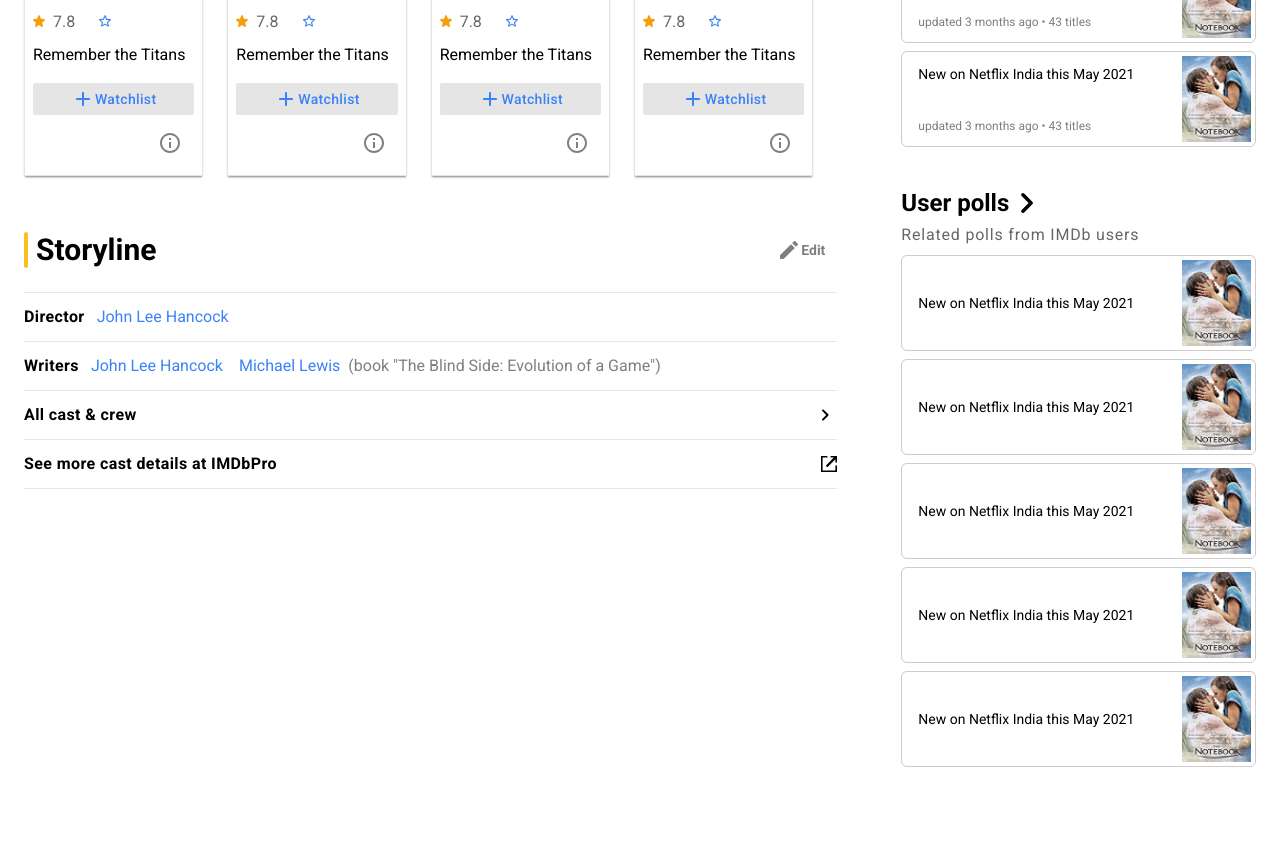
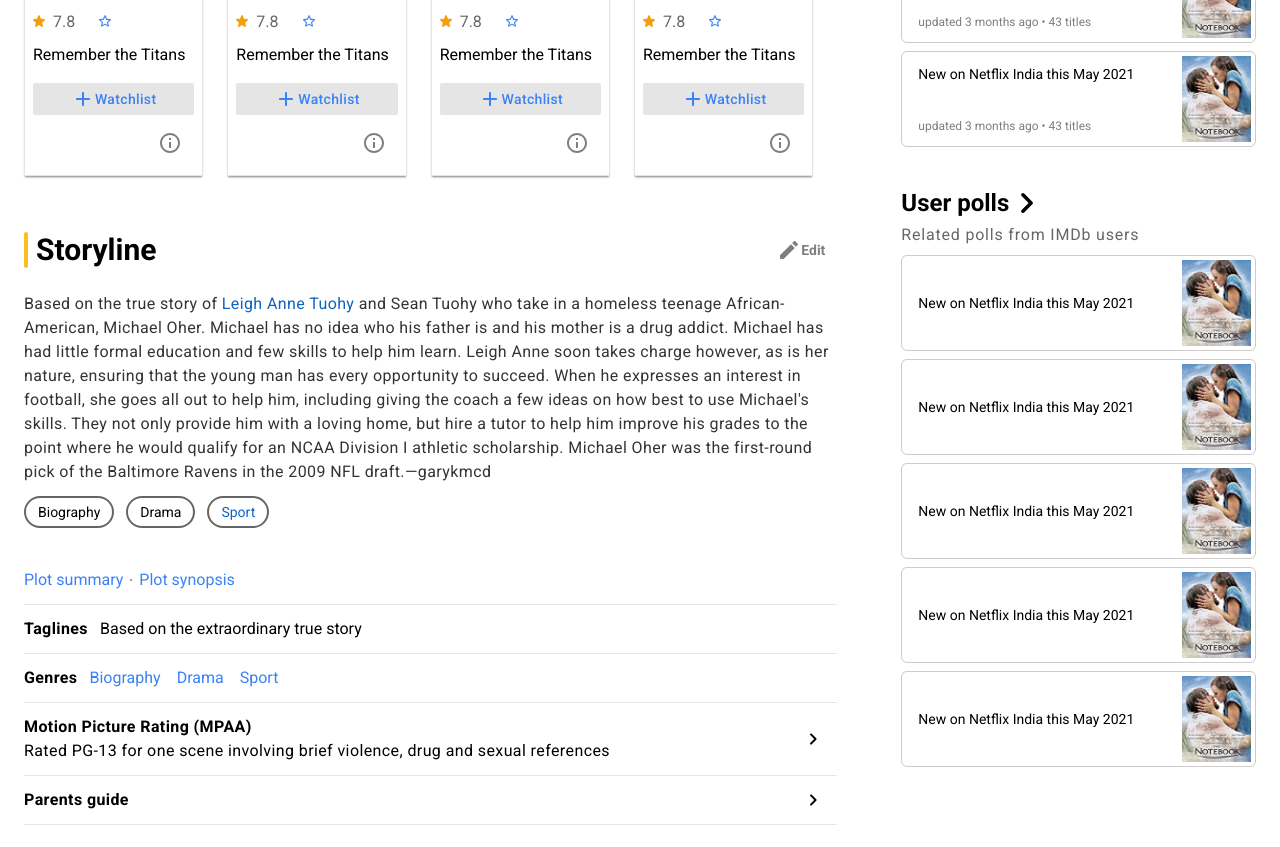
Before and after one commit to oscar-soto/IMDb-test, a plain HTML site: page index.html in a window 1280 px wide. Shown: the part 2862-3709 px from the top of the page. Before the commit the page ends 3685 px from the top, so only its background shows below. Drawn offline with nearby package versions, Linux system fonts and the light colour scheme.

Commit message:
Storyline section

```diff
--- a/assets/style/style.css
+++ b/assets/style/style.css
@@ -22,6 +22,10 @@ html {
   background-color: #fff;
   border-radius: 50%;
   opacity: 0.5;
+}
+
+.point-list.op-b .points::before {
+  background-color: black;
 }
 
 .point-list.op-1 .points::before {
@@ -265,12 +269,16 @@ section.hero .meta__credit--items .content svg {
   box-shadow: 0 2px 2px -1px rgba(0, 0, 0, 0.5);
 }
 
-.page-content .like__meta .meta__resume a{
+.page-content .story__meta .meta__resume a{
   color: #0e63be;
 }
 
-.page-content .like__meta .meta__resume a:hover {
+.page-content .story__meta .meta__resume a:hover {
   text-decoration: underline;
+}
+
+.page-content .story__meta .meta__plot ul li:last-child {
+  color: #0e63be;
 }
 
 
--- a/index.html
+++ b/index.html
@@ -1244,7 +1244,7 @@
           </section>
 
           <!-- Storyline -->
-          <section class="like text-opacity-80 mb-4 py-5">
+          <section class="story text-opacity-80 mb-4 py-5">
             <div class="content__title mb-6 flex justify-between items-center">
               <h3 class="text-3xl pl-3 relative flex items-center font-semibold">
                 Storyline
@@ -1260,34 +1260,72 @@
               </div>
             </div>
 
-            <div class="cast__meta w-full">
+            <div class="story__meta w-full">
               <div class="meta__credit">
+                <!-- Storyline Resumen -->
+                <div class="meta__resume mb-3 tracking-wide text-black text-opacity-80">
+                  <p >Based on the true story of <a href="#">Leigh Anne Tuohy</a> and Sean Tuohy who take in a homeless teenage African-American, Michael Oher. Michael has no idea who his father is and his mother is a drug addict. Michael has had little formal education and few skills to help him learn. Leigh Anne soon takes charge however, as is her nature, ensuring that the young man has every opportunity to succeed. When he expresses an interest in football, she goes all out to help him, including giving the coach a few ideas on how best to use Michael's skills. They not only provide him with a loving home, but hire a tutor to help him improve his grades to the point where he would qualify for an NCAA Division I athletic scholarship. Michael Oher was the first-round pick of the Baltimore Ravens in the 2009 NFL draft.—garykmcd</p>
+                </div>
+
+                <!-- Storyline Plot Btn -->
+                <div class="meta__plot mb-5">
+                  <ul class="meta__btn flex items-center mb-4">
+                    <li class="py-2 px-3 border-2 border-black mr-3 mb-2 border-opacity-60 rounded-3xl leading-3 hover:bg-black hover:bg-opacity-10 transition duration-300">
+                      <a href="#" class="text-sm leading-3">Biography</a>
+                    </li>
+                    <li class="py-2 px-3 border-2 border-black mr-3 mb-2 border-opacity-60 rounded-3xl leading-3 hover:bg-black hover:bg-opacity-10 transition duration-300">
+                      <a href="#" class="text-sm leading-3">Drama</a>
+                    </li>
+                    <li class="py-2 px-3 border-2 border-black mr-3 mb-2 border-opacity-60 rounded-3xl leading-3 hover:bg-black hover:bg-opacity-10 transition duration-300">
+                      <a href="#" class="text-sm leading-3">Sport</a>
+                    </li>
+                  </ul>
+                </div>
+
+                <!-- Storyline Plot Link-->
+                <div class="meta__plotLink">
+                  <ul class="point-list op-b flex py-3 text-blue-500">
+                    <li class="points">
+                      <a href="#" class="hover:underline">Plot summary</a>
+                    </li>
+                    <li class="points">
+                      <a href="#" class="hover:underline">Plot synopsis</a>
+                    </li>
+                  </ul>
+                </div>
+
+                <!-- Storyline Credir-->
                 <ul class="meta__credit--list">
                   <li class="meta__credit--items flex items-center border-t">
-                    <div class="title py-3 pr-3 font-semibold tracking-wide">Director</div>
+                    <div class="title py-3 pr-3 font-semibold tracking-wide">Taglines</div>
                     <ul class="meta__credit--items-content point-list flex">
-                      <li class="points text-blue-500 inline">
-                        <a href="#">John Lee Hancock</a>
+                      <li class="points inline">
+                        Based on the extraordinary true story
                       </li>
                     </ul>
                   </li>
 
-                  <li class="meta__credit--items flex items-center flex-wrap border-t">
-                    <div class="title py-3 pr-3 font-semibold tracking-wide">Writers</div>
-                    <ul class="meta__credit--items-content point-list xl:flex">
+                  <li class="meta__credit--items flex items-center border-t">
+                    <div class="title py-3 pr-3 font-semibold tracking-wide">Genres</div>
+                    <ul class="meta__credit--items-content point-list flex">
                       <li class="points text-blue-500 inline">
-                        <a href="#">John Lee Hancock</a>
+                        <a href="#">Biography</a>
                       </li>
                       <li class="points text-blue-500 inline">
-                        <a href="#">Michael Lewis</a>
-                        <span class="text-black text-opacity-50 ml-2">(book "The Blind Side: Evolution of a Game")</span>
+                        <a href="#">Drama</a>
+                      </li>
+                      <li class="points text-blue-500 inline">
+                        <a href="#">Sport</a>
                       </li>
                     </ul>
                   </li>
 
                   <li class="meta__credit--items relative flex items-center border-t">
-                    <a class="title py-3 pr-3 font-semibold tracking-wide" href="#">All cast & crew</a>
-                    <a href="" class="arrow absolute right-0">
+                    <a class="flex items-center justify-between w-full py-3 pr-3 tracking-wide" href="#">
+                      <div class="meta-item__header">
+                        <div class="title font-semibold">Motion Picture Rating (MPAA)</div>
+                        <div class="description">Rated PG-13 for one scene involving brief violence, drug and sexual references</div>
+                      </div>
                       <svg xmlns="http://www.w3.org/2000/svg" width="24" height="24" class="" viewBox="0 0 24 24" fill="currentColor" role="presentation">
                         <path fill="none" d="M0 0h24v24H0V0z"></path>
                         <path d="M9.29 6.71a.996.996 0 0 0 0 1.41L13.17 12l-3.88 3.88a.996.996 0 1 0 1.41 1.41l4.59-4.59a.996.996 0 0 0 0-1.41L10.7 6.7c-.38-.38-1.02-.38-1.41.01z"></path>
@@ -1295,14 +1333,15 @@
                     </a>
                   </li>
 
-                  <li class="meta__credit--items border-t border-b py-3 t-3 w-full">
-                    <a href="#">
-                      <div class="content relative flex items-center font-semibold tracking-wide">
-                        See more cast details at IMDbPro
-                        <svg width="24" height="24" xmlns="http://www.w3.org/2000/svg" class="absolute right-0 h-4 w-4" viewBox="0 0 24 24" fill="currentColor" role="presentation">
-                          <path d="M21.6 21.6H2.4V2.4h7.2V0H0v24h24v-9.6h-2.4v7.2zM14.4 0v2.4h4.8L7.195 14.49l2.4 2.4L21.6 4.8v4.8H24V0h-9.6z"></path>
-                        </svg>
-                      </div>
+                  <li class="meta__credit--items relative flex items-center border-t border-b">
+                    <a class="flex items-center justify-between w-full py-3 pr-3 tracking-wide" href="#">
+                      <div class="meta-item__header">
+                        <div class="title font-semibold">Parents guide</div>
+                      </div>
+                      <svg xmlns="http://www.w3.org/2000/svg" width="24" height="24" class="" viewBox="0 0 24 24" fill="currentColor" role="presentation">
+                        <path fill="none" d="M0 0h24v24H0V0z"></path>
+                        <path d="M9.29 6.71a.996.996 0 0 0 0 1.41L13.17 12l-3.88 3.88a.996.996 0 1 0 1.41 1.41l4.59-4.59a.996.996 0 0 0 0-1.41L10.7 6.7c-.38-.38-1.02-.38-1.41.01z"></path>
+                      </svg>
                     </a>
                   </li>
                 </ul>
```
